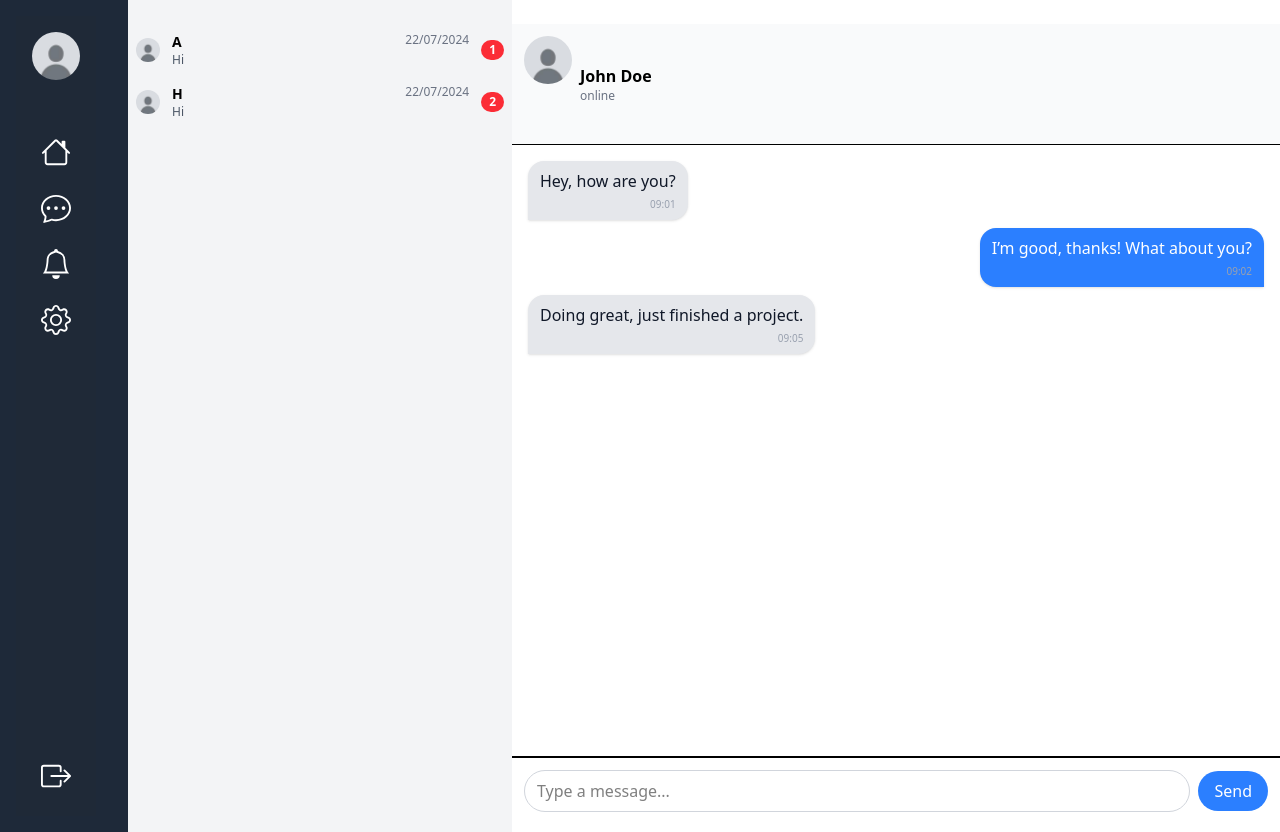
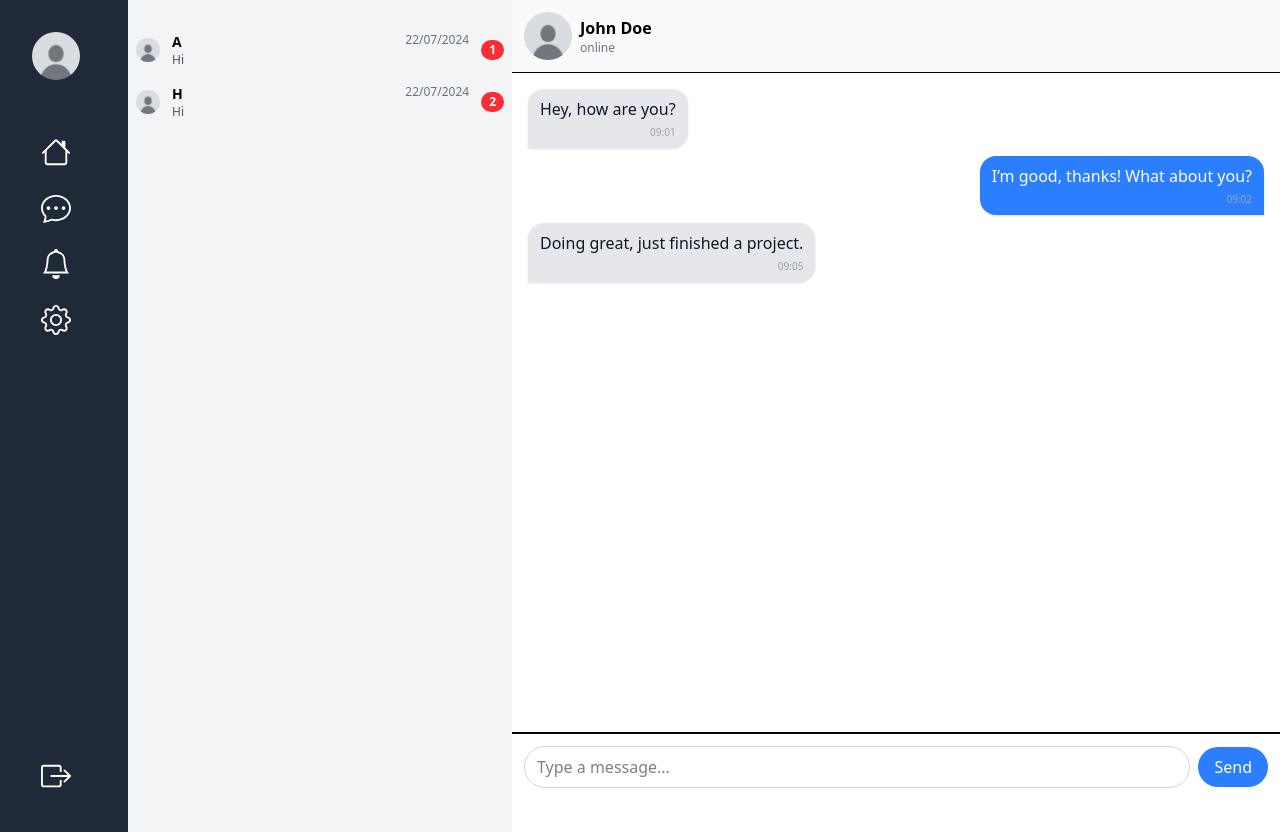
Before and after one commit to s13e-org/s13e, an Angular app: page /chat in a window 1280 px wide. Built offline with nearby package versions, Linux system fonts and the light colour scheme.

Commit message:
chat content padding

```diff
--- a/src/app/ui/organisms/chat-content/chat-content.html
+++ b/src/app/ui/organisms/chat-content/chat-content.html
@@ -1,6 +1,6 @@
 <div class="flex flex-col h-screen">
   <header class="flex items-center gap-2 p-3 border-b bg-gray-50 shrink-0">
-    <app-avatar *ngIf="currentChat" [src]="currentChat.avatar" class="mb-6 w-12"></app-avatar>
+    <app-avatar *ngIf="currentChat" [src]="currentChat.avatar" class="w-12"></app-avatar>
     <div>
       <h3 class="font-semibold">{{ currentChat?.name }}</h3>
       <p class="text-xs text-gray-500">{{ currentChat?.status }}</p>
--- a/src/app/ui/templates/chat-layout/chat-layout.html
+++ b/src/app/ui/templates/chat-layout/chat-layout.html
@@ -9,6 +9,6 @@
 
   <div class="bg-white overflow-y-auto">
     <app-chat-content [currentChat] = "currentChat" [messages] = "messages"
-      class="p-4"></app-chat-content>
+    ></app-chat-content>
   </div>
 </div>
```
